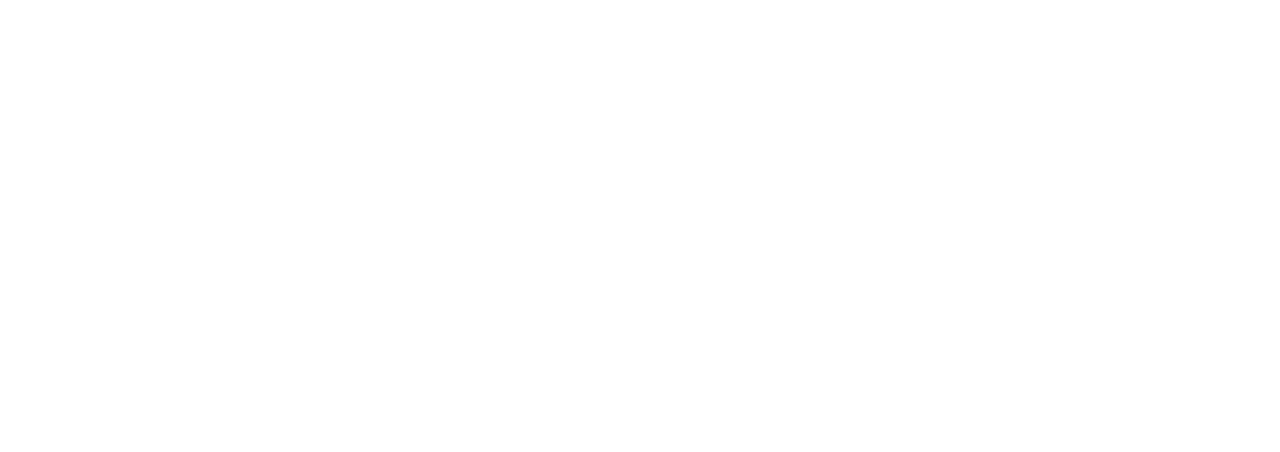
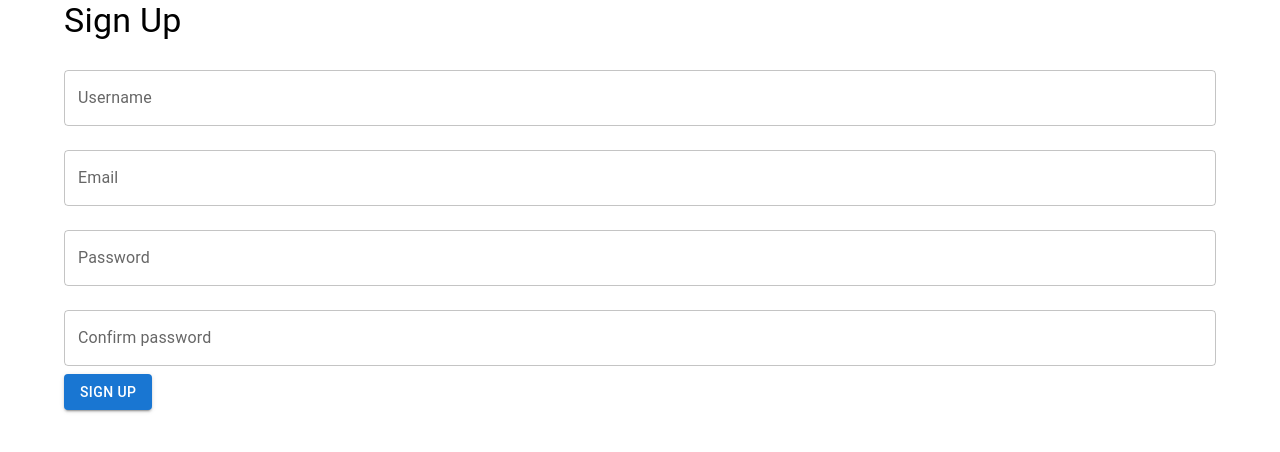
Before and after one commit to romansuh/Sukhodolskiy_Front-end_Pro_29-06-2023, a React (Create React App) app in the folder registration/: page /signup in a window 1280 px wide. Before the commit this address had no page. Shown: the top 452 px of the page. Built offline with nearby package versions, Linux system fonts and the light colour scheme.

Commit message:
signUp signIn forms added

```diff
--- a/registration/src/App.js
+++ b/registration/src/App.js
@@ -3,7 +3,8 @@ import React from 'react';
 import {BrowserRouter as Router, Route, Routes, Navigate} from 'react-router-dom';
 import {Provider} from 'react-redux';
 import store from './store/store';
-import LoginForm from './Components/LoginForm/LoginForm';
+import SignUpForm from './Components/SignUpForm/SignUpForm';
+import SignInForm from './Components/SignInForm/SignInForm';
 import WelcomePage from "./Components/WelcomePage/WelcomePage";
 
 const App = () => {
@@ -11,8 +12,10 @@ const App = () => {
         <Provider store={store}>
             <Router>
                 <Routes>
-                    <Route path="/" element={<Navigate to="/login"/>}/>
-                    <Route path="/login" element={<LoginForm/>}/>
+                    <Route path="/" element={<Navigate to="/signin"/>}/>
+
+                    <Route path="/signin" element={<SignInForm/>}/>
+                    <Route path="/signup" element={<SignUpForm/>}/>
                     <Route path="/welcome" element={<WelcomePage/>}/>
                 </Routes>
             </Router>
--- a/registration/src/Components/LoginForm/LoginForm.jsx
+++ b/registration/src/Components/SignInForm/SignInForm.jsx
@@ -3,23 +3,22 @@ import {useFormik} from 'formik';
 import {useDispatch} from 'react-redux';
 import {useNavigate} from 'react-router-dom';
 import {Button, TextField, Typography, Container} from '@mui/material';
-import {signInUser, signUpUser} from '../../store/reducers/userSlice';
-import {submitRegistrationData} from '../../submitting/submitRegistrationData';
-import loginValidationSchema from "../../validation/validateRegistrationData";
+import {signInUser} from '../../store/reducers/userSlice';
+import {submitSignInFormData} from '../../submitting/submitSignInFormData';
+import {signInValidationSchema} from "../../validation/validateLoginData";
 
-const LoginForm = () => {
+const SignInForm = () => {
     const dispatch = useDispatch();
     const navigate = useNavigate();
 
     const formik = useFormik({
         initialValues: {
-            username: '',
             email: '',
             password: '',
         },
-        validationSchema: loginValidationSchema,
+        validationSchema: signInValidationSchema,
         onSubmit: (values) => {
-            submitRegistrationData(values, dispatch, signUpUser, signInUser, navigate);
+            submitSignInFormData(values, dispatch, signInUser, navigate);
         },
     });
 
@@ -27,20 +26,8 @@ const LoginForm = () => {
         <Container>
             <form onSubmit={formik.handleSubmit}>
                 <Typography variant="h4" gutterBottom>
-                    Login
+                    Sign In
                 </Typography>
-                <TextField
-                    fullWidth
-                    id="username"
-                    name="username"
-                    label="Username"
-                    value={formik.values.username}
-                    onChange={formik.handleChange}
-                    onBlur={formik.handleBlur}
-                    error={formik.touched.username && Boolean(formik.errors.username)}
-                    helperText={formik.touched.email && formik.errors.username}
-                    margin="normal"
-                />
                 <TextField
                     fullWidth
                     id="email"
@@ -68,7 +55,7 @@ const LoginForm = () => {
                     margin="normal"
                 />
                 <Button type="submit" variant="contained" color="primary">
-                    Sign up
+                    SIGN IN
                 </Button>
             </form>
 
@@ -76,4 +63,4 @@ const LoginForm = () => {
     );
 };
 
-export default LoginForm;
+export default SignInForm;
--- /dev/null
+++ b/registration/src/Components/SignUpForm/SignUpForm.jsx
@@ -0,0 +1,93 @@
+import React from 'react';
+import {useFormik} from 'formik';
+import {useDispatch} from 'react-redux';
+import {useNavigate} from 'react-router-dom';
+import {Button, TextField, Typography, Container} from '@mui/material';
+import {signUpUser} from '../../store/reducers/userSlice';
+import {submitSignUpFormData} from '../../submitting/submitSignInFormData';
+import {signUpValidationSchema} from "../../validation/validateLoginData";
+
+const SignUpForm = ({initialEmail}) => {
+    const dispatch = useDispatch();
+    const navigate = useNavigate();
+
+    const formik = useFormik({
+        initialValues: {
+            username: '',
+            email: initialEmail,
+            password: '',
+            confirmPassword: '',
+        },
+        validationSchema: signUpValidationSchema,
+        onSubmit: (values) => {
+            submitSignUpFormData(values, dispatch, signUpUser, navigate);
+        },
+    });
+
+    return (
+        <Container>
+            <form onSubmit={formik.handleSubmit}>
+                <Typography variant="h4" gutterBottom>
+                    Sign Up
+                </Typography>
+                <TextField
+                    fullWidth
+                    id="username"
+                    name="username"
+                    label="Username"
+                    value={formik.values.username}
+                    onChange={formik.handleChange}
+                    onBlur={formik.handleBlur}
+                    error={formik.touched.username && Boolean(formik.errors.username)}
+                    helperText={formik.touched.email && formik.errors.username}
+                    margin="normal"
+                />
+                <TextField
+                    fullWidth
+                    id="email"
+                    name="email"
+                    label="Email"
+                    type="email"
+                    value={formik.values.email}
+                    onChange={formik.handleChange}
+                    onBlur={formik.handleBlur}
+                    error={formik.touched.email && Boolean(formik.errors.email)}
+                    helperText={formik.touched.email && formik.errors.email}
+                    margin="normal"
+                />
+                <TextField
+                    fullWidth
+                    id="password"
+                    name="password"
+                    label="Password"
+                    type="password"
+                    value={formik.values.password}
+                    onChange={formik.handleChange}
+                    onBlur={formik.handleBlur}
+                    error={formik.touched.password && Boolean(formik.errors.password)}
+                    helperText={formik.touched.password && formik.errors.password}
+                    margin="normal"
+                />
+                <TextField
+                    fullWidth
+                    id="confirmPassword"
+                    name="confirmPassword"
+                    label="Confirm password"
+                    type="password"
+                    value={formik.values.confirmPassword}
+                    onChange={formik.handleChange}
+                    onBlur={formik.handleBlur}
+                    error={formik.touched.confirmPassword && Boolean(formik.errors.confirmPassword)}
+                    helperText={formik.touched.confirmPassword && formik.errors.confirmPassword}
+                    margin="normal"
+                />
+                <Button type="submit" variant="contained" color="primary">
+                    SIGN UP
+                </Button>
+            </form>
+
+        </Container>
+    );
+};
+
+export default SignUpForm;
--- a/registration/src/store/reducers/userSlice.js
+++ b/registration/src/store/reducers/userSlice.js
@@ -23,7 +23,7 @@ export const userSlice = createSlice({
             state.isSignedIn = true;
 
             const storedUserStorageData = JSON.parse(localStorage.getItem(state.email));
-            storedUserStorageData.isSignedIn = true;
+            // storedUserStorageData.isSignedIn = true;
 
             localStorage.setItem(state.email, JSON.stringify(storedUserStorageData));
         },
--- /dev/null
+++ b/registration/src/validation/validateLoginData.js
@@ -0,0 +1,39 @@
+import * as Yup from 'yup';
+
+export const signUpValidationSchema = Yup.object().shape({
+    username: Yup
+        .string()
+        .required('Username is required'),
+    email: Yup
+        .string()
+        .email('Invalid email.')
+        .required('Email is required'),
+    password: Yup
+        .string()
+        .matches(
+            /^(?=.*[A-Za-z])(?=.*\d)[A-Za-z\d]{8,}$/,
+            'Invalid password: Minimum eight characters, at least one letter and one number.'
+        )
+        .required('Password is required'),
+    confirmPassword: Yup
+        .string()
+        .oneOf(
+            [Yup.ref('password'), null],
+            'Passwords must match'
+        )
+        .required('Confirmation is required'),
+});
+
+export const signInValidationSchema = Yup.object().shape({
+    email: Yup
+        .string()
+        .email('Invalid email.')
+        .required('Email is required'),
+    password: Yup
+        .string()
+        .matches(
+            /^(?=.*[A-Za-z])(?=.*\d)[A-Za-z\d]{8,}$/,
+            'Invalid password: Minimum eight characters, at least one letter and one number.'
+        )
+        .required('Password is required'),
+});
--- a/registration/src/validation/validateRegistrationData.js
+++ /dev/null
@@ -1,19 +0,0 @@
-import * as Yup from 'yup';
-
-const loginValidationSchema = Yup.object().shape({
-    username: Yup
-        .string()
-        .required('Username is required'),
-    email: Yup
-        .string()
-        .email('Invalid email.')
-        .required('Email is required'),
-    password: Yup
-        .string()
-        .matches(
-            /^(?=.*[A-Za-z])(?=.*\d)[A-Za-z\d]{8,}$/,
-            'Invalid password: Minimum eight characters, at least one letter and one number.')
-        .required('Password is required'),
-});
-
-export default loginValidationSchema;
```
Also changed, not shown: registration/src/submitting/submitSignInFormData.js (renamed from registration/src/submitting/submitRegistrationData.js, +16 -9 lines).
